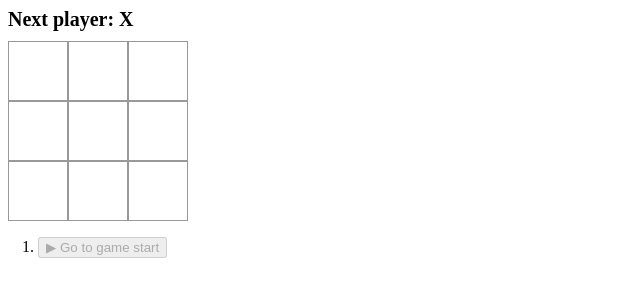
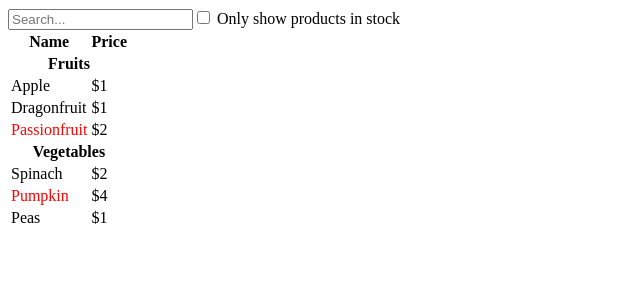
Before and after one commit to jaspercliff/front-lab, a React (Vite) app in the folder react-basic/: page / in a window 1280 px wide. Shown: the top 300 px of the page, without its empty margins (0-640 px from the left). Built offline with nearby package versions, Linux system fonts and the light colour scheme.

Commit message:
thinging in react

```diff
--- a/react-basic/src/App.tsx
+++ b/react-basic/src/App.tsx
@@ -10,6 +10,7 @@ import Profile from './components/official/Profile'
 import ShoppingList from './components/official/ShoppingList'
 import MyButton from './components/official/MyButton'
 import Game from './components/chess/Chess'
+import FilterableProductTable from './components/official/FilterableProductTable'
 
 
 
@@ -56,7 +57,13 @@ function App() {
       }
 
       <div>
-        <Game />
+        {
+          false && <Game />
+        }
+      </div>
+
+      <div>
+        <FilterableProductTable />
       </div>
     </div>
 
--- /dev/null
+++ b/react-basic/src/components/official/FilterableProductTable.tsx
@@ -0,0 +1,218 @@
+import { useState } from 'react'
+import type { ChangeEvent, ReactNode } from 'react'
+
+// 商品类型
+interface Product {
+  category: string
+  price: string
+  stocked: boolean
+  name: string
+}
+
+// ProductCategoryRow 组件 Props
+interface ProductCategoryRowProps {
+  category: string
+}
+
+// ProductRow 组件 Props
+interface ProductRowProps {
+  product: Product
+}
+
+// ProductTable 组件 Props
+interface ProductTableProps {
+  products: Product[]
+  filterText: string
+  inStockOnly: boolean
+}
+
+// SearchBar 组件 Props
+interface SearchBarProps {
+  filterText: string
+  inStockOnly: boolean
+  onFilterTextChange: (value: string) => void
+  onInStockOnlyChange: (value: boolean) => void
+}
+
+// FilterableProductTable 组件 Props
+interface FilterableProductTableProps {
+  products: Product[]
+}
+
+
+// 分类行
+function ProductCategoryRow({ category }: ProductCategoryRowProps) {
+  return (
+    <tr>
+      <th colSpan={2}>
+        {category}
+      </th>
+    </tr>
+  )
+}
+
+
+// 商品行
+function ProductRow({ product }: ProductRowProps) {
+  const name: ReactNode = product.stocked
+    ? product.name
+    : <span style={{ color: 'red' }}>{product.name}</span>
+
+  return (
+    <tr>
+      <td>{name}</td>
+      <td>{product.price}</td>
+    </tr>
+  )
+}
+
+
+// 商品表格
+function ProductTable({
+  products,
+  filterText,
+  inStockOnly,
+}: ProductTableProps) {
+
+  const rows: ReactNode[] = []
+
+  let lastCategory: string | null = null
+
+  products.forEach((product) => {
+
+    // 过滤名称
+    if (
+      product.name.toLowerCase().indexOf(
+        filterText.toLowerCase()
+      ) === -1
+    ) {
+      return
+    }
+
+    // 过滤库存
+    if (inStockOnly && !product.stocked) {
+      return
+    }
+
+    // 分类发生变化，添加分类行
+    if (product.category !== lastCategory) {
+      rows.push(
+        <ProductCategoryRow
+          category={product.category}
+          key={`category-${product.category}`}
+        />
+      )
+    }
+
+    // 添加商品行
+    rows.push(
+      <ProductRow
+        product={product}
+        key={`product-${product.name}`}
+      />
+    )
+
+    lastCategory = product.category
+  })
+
+  return (
+    <table>
+      <thead>
+        <tr>
+          <th>Name</th>
+          <th>Price</th>
+        </tr>
+      </thead>
+
+      <tbody>
+        {rows}
+      </tbody>
+    </table>
+  )
+}
+
+
+// 搜索栏
+function SearchBar({
+  filterText,
+  inStockOnly,
+  onFilterTextChange,
+  onInStockOnlyChange,
+}: SearchBarProps) {
+
+  // 输入框事件类型
+  const handleTextChange = (e: ChangeEvent<HTMLInputElement>) => {
+    onFilterTextChange(e.target.value)
+  }
+
+  // Checkbox 事件类型
+  const handleCheckboxChange = (e: ChangeEvent<HTMLInputElement>) => {
+    onInStockOnlyChange(e.target.checked)
+  }
+
+  return (
+    <form>
+      <input
+        type="text"
+        value={filterText}
+        placeholder="Search..."
+        onChange={handleTextChange}
+      />
+
+      <label>
+        <input
+          type="checkbox"
+          checked={inStockOnly}
+          onChange={handleCheckboxChange}
+        />
+        {' '}
+        Only show products in stock
+      </label>
+    </form>
+  )
+}
+
+
+// 父组件：管理筛选状态
+function FilterableProductTable({
+  products,
+}: FilterableProductTableProps) {
+
+  const [filterText, setFilterText] = useState<string>('')
+  const [inStockOnly, setInStockOnly] = useState<boolean>(false)
+
+  return (
+    <div>
+      <SearchBar
+        filterText={filterText}
+        inStockOnly={inStockOnly}
+        onFilterTextChange={setFilterText}
+        onInStockOnlyChange={setInStockOnly}
+      />
+
+      <ProductTable
+        products={products}
+        filterText={filterText}
+        inStockOnly={inStockOnly}
+      />
+    </div>
+  )
+}
+
+
+// 商品数据
+const PRODUCTS: Product[] = [
+  { category: 'Fruits', price: '$1', stocked: true, name: 'Apple' },
+  { category: 'Fruits', price: '$1', stocked: true, name: 'Dragonfruit' },
+  { category: 'Fruits', price: '$2', stocked: false, name: 'Passionfruit' },
+  { category: 'Vegetables', price: '$2', stocked: true, name: 'Spinach' },
+  { category: 'Vegetables', price: '$4', stocked: false, name: 'Pumpkin' },
+  { category: 'Vegetables', price: '$1', stocked: true, name: 'Peas' },
+]
+
+
+export default function App() {
+  return (
+    <FilterableProductTable products={PRODUCTS} />
+  )
+}
```
